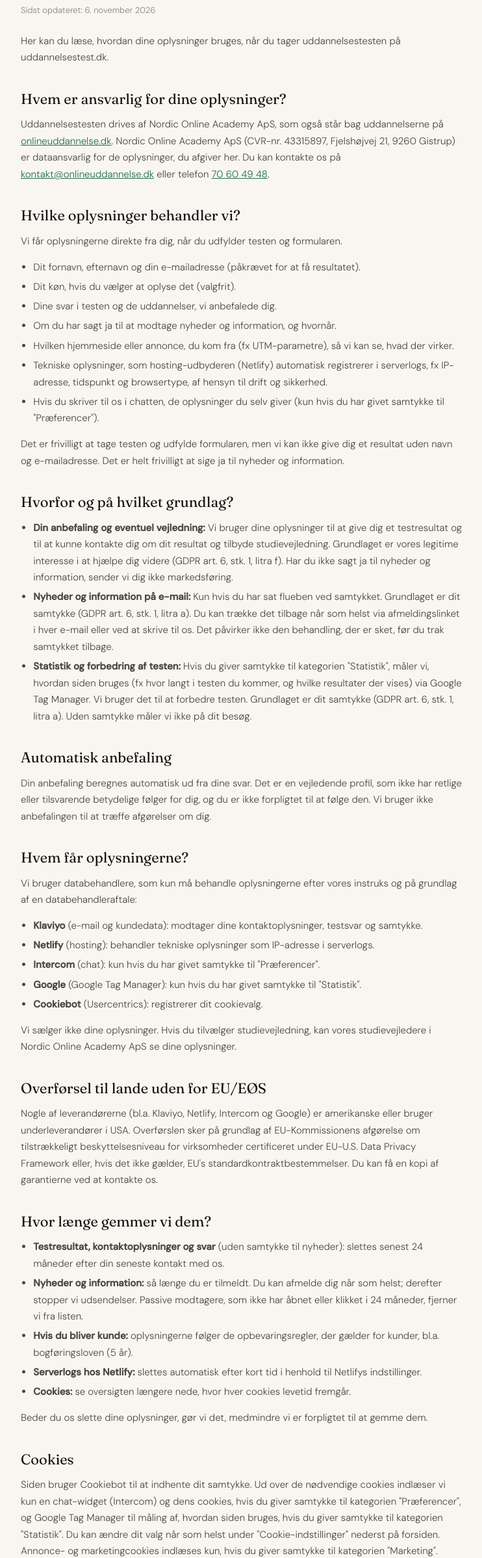
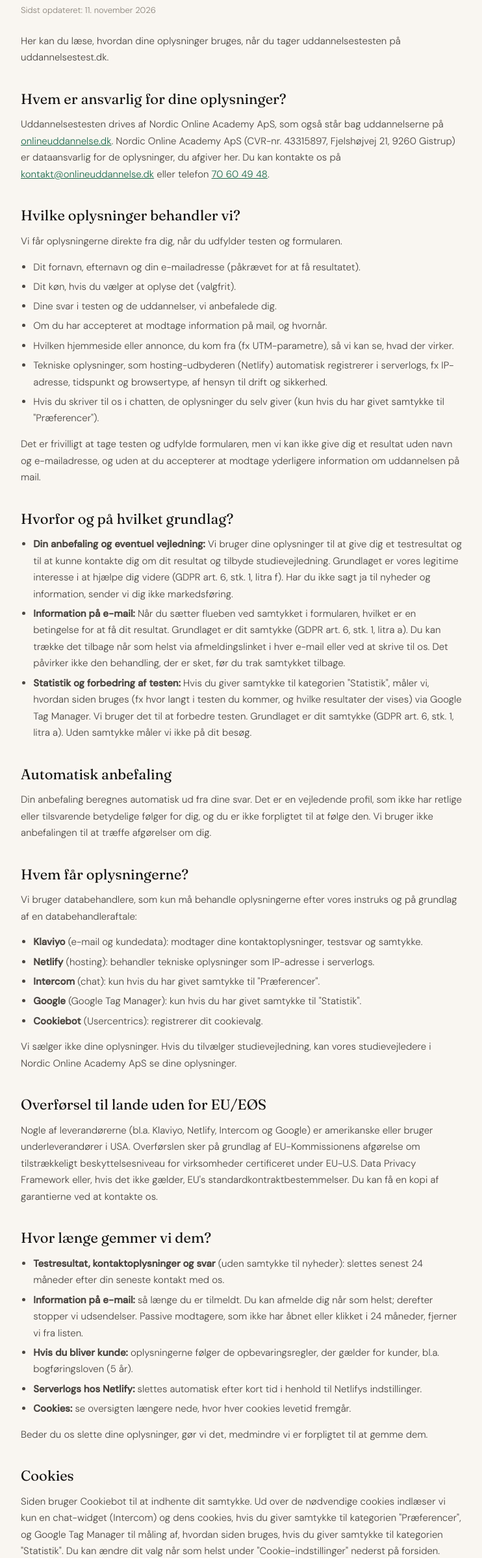
Before and after one commit to nordiconlineacademy/uddannelsestest, a plain HTML site: page privatliv.html in a window 1280 px wide. Shown: the part 164-2561 px from the top of the page at 65% size, without its empty margins (268-1010 px from the left). Drawn offline with Linux system fonts and the light colour scheme.

Commit message:
Samtykke til information på mail er obligatorisk for at se resultatet
Flueben er påkrævet og valideres; ny tekst, ny samtykke-version (2026-11-11) og
privatlivspolitikken rettet, så den ikke påstår frivillighed.

Co-Authored-By: Claude Sonnet 5.5 <noreply@anthropic.com>

```diff
--- a/privatliv.html
+++ b/privatliv.html
@@ -29,7 +29,7 @@ li { margin-bottom:.3rem; }
 <main>
   <a class="back" href="/">← Tilbage til testen</a>
   <h1>Privatlivspolitik</h1>
-  <p class="updated">Sidst opdateret: 6. november 2026</p>
+  <p class="updated">Sidst opdateret: 11. november 2026</p>
 
   <p>Her kan du læse, hvordan dine oplysninger bruges, når du tager uddannelsestesten på uddannelsestest.dk.</p>
 
@@ -42,17 +42,17 @@ li { margin-bottom:.3rem; }
     <li>Dit fornavn, efternavn og din e-mailadresse (påkrævet for at få resultatet).</li>
     <li>Dit køn, hvis du vælger at oplyse det (valgfrit).</li>
     <li>Dine svar i testen og de uddannelser, vi anbefalede dig.</li>
-    <li>Om du har sagt ja til at modtage nyheder og information, og hvornår.</li>
+    <li>Om du har accepteret at modtage information på mail, og hvornår.</li>
     <li>Hvilken hjemmeside eller annonce, du kom fra (fx UTM-parametre), så vi kan se, hvad der virker.</li>
     <li>Tekniske oplysninger, som hosting-udbyderen (Netlify) automatisk registrerer i serverlogs, fx IP-adresse, tidspunkt og browsertype, af hensyn til drift og sikkerhed.</li>
     <li>Hvis du skriver til os i chatten, de oplysninger du selv giver (kun hvis du har givet samtykke til "Præferencer").</li>
   </ul>
-  <p>Det er frivilligt at tage testen og udfylde formularen, men vi kan ikke give dig et resultat uden navn og e-mailadresse. Det er helt frivilligt at sige ja til nyheder og information.</p>
+  <p>Det er frivilligt at tage testen og udfylde formularen, men vi kan ikke give dig et resultat uden navn og e-mailadresse, og uden at du accepterer at modtage yderligere information om uddannelsen på mail.</p>
 
   <h2>Hvorfor og på hvilket grundlag?</h2>
   <ul>
     <li><strong>Din anbefaling og eventuel vejledning:</strong> Vi bruger dine oplysninger til at give dig et testresultat og til at kunne kontakte dig om dit resultat og tilbyde studievejledning. Grundlaget er vores legitime interesse i at hjælpe dig videre (GDPR art. 6, stk. 1, litra f). Har du ikke sagt ja til nyheder og information, sender vi dig ikke markedsføring.</li>
-    <li><strong>Nyheder og information på e-mail:</strong> Kun hvis du har sat flueben ved samtykket. Grundlaget er dit samtykke (GDPR art. 6, stk. 1, litra a). Du kan trække det tilbage når som helst via afmeldingslinket i hver e-mail eller ved at skrive til os. Det påvirker ikke den behandling, der er sket, før du trak samtykket tilbage.</li>
+    <li><strong>Information på e-mail:</strong> Når du sætter flueben ved samtykket i formularen, hvilket er en betingelse for at få dit resultat. Grundlaget er dit samtykke (GDPR art. 6, stk. 1, litra a). Du kan trække det tilbage når som helst via afmeldingslinket i hver e-mail eller ved at skrive til os. Det påvirker ikke den behandling, der er sket, før du trak samtykket tilbage.</li>
     <li><strong>Statistik og forbedring af testen:</strong> Hvis du giver samtykke til kategorien "Statistik", måler vi, hvordan siden bruges (fx hvor langt i testen du kommer, og hvilke resultater der vises) via Google Tag Manager. Vi bruger det til at forbedre testen. Grundlaget er dit samtykke (GDPR art. 6, stk. 1, litra a). Uden samtykke måler vi ikke på dit besøg.</li>
   </ul>
 
@@ -76,7 +76,7 @@ li { margin-bottom:.3rem; }
   <h2>Hvor længe gemmer vi dem?</h2>
   <ul>
     <li><strong>Testresultat, kontaktoplysninger og svar</strong> (uden samtykke til nyheder): slettes senest 24 måneder efter din seneste kontakt med os.</li>
-    <li><strong>Nyheder og information:</strong> så længe du er tilmeldt. Du kan afmelde dig når som helst; derefter stopper vi udsendelser. Passive modtagere, som ikke har åbnet eller klikket i 24 måneder, fjerner vi fra listen.</li>
+    <li><strong>Information på e-mail:</strong> så længe du er tilmeldt. Du kan afmelde dig når som helst; derefter stopper vi udsendelser. Passive modtagere, som ikke har åbnet eller klikket i 24 måneder, fjerner vi fra listen.</li>
     <li><strong>Hvis du bliver kunde:</strong> oplysningerne følger de opbevaringsregler, der gælder for kunder, bl.a. bogføringsloven (5 år).</li>
     <li><strong>Serverlogs hos Netlify:</strong> slettes automatisk efter kort tid i henhold til Netlifys indstillinger.</li>
     <li><strong>Cookies:</strong> se oversigten længere nede, hvor hver cookies levetid fremgår.</li>
@@ -93,7 +93,7 @@ li { margin-bottom:.3rem; }
   <p>Du kan også klage til <a href="https://www.datatilsynet.dk" target="_blank" rel="noopener">Datatilsynet</a>, Carl Jacobsens Vej 35, 2500 Valby, <a href="https://www.datatilsynet.dk" target="_blank" rel="noopener">datatilsynet.dk</a>.</p>
 
   <h2>Børn og unge</h2>
-  <p>Testen er henvendt til personer fra 18 år. Er du under 15 år, må du ikke give samtykke til nyheder og information uden en forælders accept.</p>
+  <p>Testen er henvendt til personer fra 18 år. Er du under 15 år, må du ikke give samtykke til information på mail uden en forælders accept.</p>
 
   <p>Denne politik gælder for uddannelsestest.dk. For onlineuddannelse.dk gælder Nordic Online Academys <a href="https://onlineuddannelse.dk/cookie-og-privatlivspolitik/" target="_blank" rel="noopener">cookie- og privatlivspolitik</a>.</p>
 </main>
```
Also changed, not shown: index.html (+5 -4 lines), tests/recommendation.test.mjs (+5 -3 lines).
